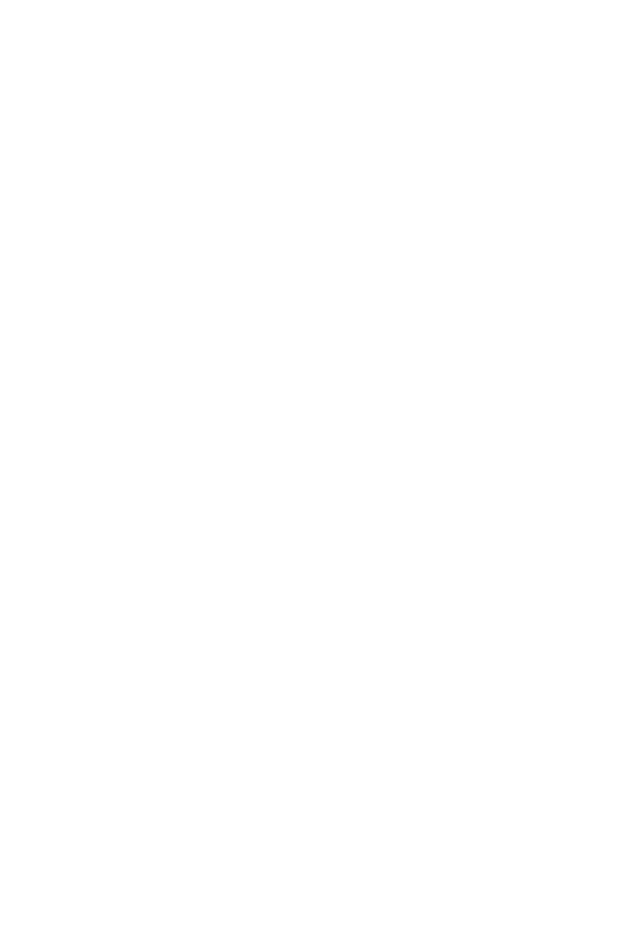
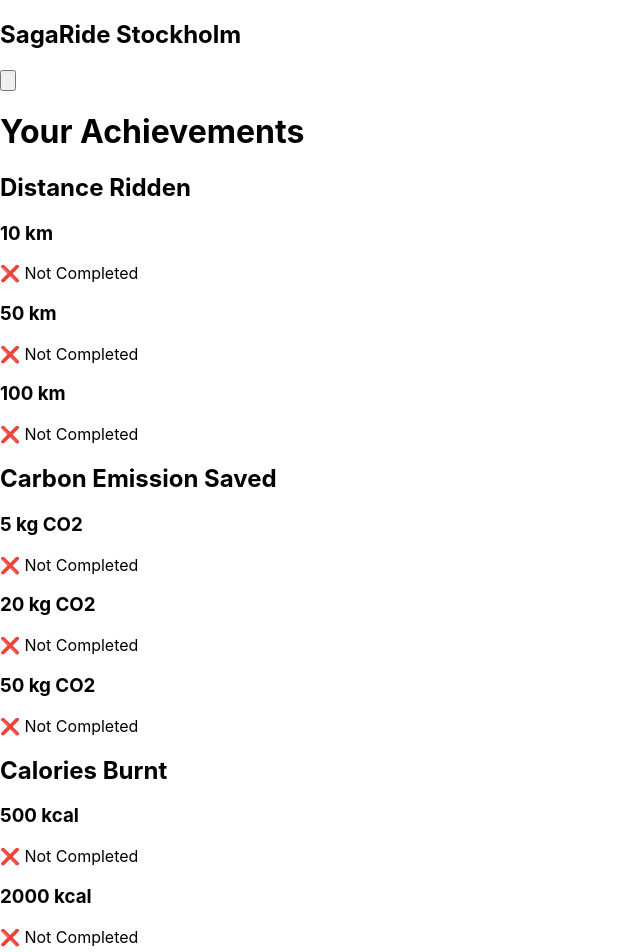
Before and after one commit to Heishigan/SagaRide, a React (Create React App) app: page /achievements in a window 1280 px wide. Before the commit this address had no page. Shown: the top 952 px of the page, without its empty margins (0-640 px from the left). Before the commit the page ends 800 px from the top, so only its background shows below. Built offline with nearby package versions, Linux system fonts and the light colour scheme.

Commit message:
Added achivements page

```diff
--- a/package.json
+++ b/package.json
@@ -8,6 +8,7 @@
     "@testing-library/jest-dom": "^6.6.3",
     "@testing-library/react": "^16.2.0",
     "@testing-library/user-event": "^13.5.0",
+    "axios": "^1.7.9",
     "firebase": "^11.3.1",
     "html5-qrcode": "^2.3.8",
     "http-proxy-middleware": "^3.0.3",
--- a/src/App.css
+++ b/src/App.css
@@ -36,3 +36,27 @@
     transform: rotate(360deg);
   }
 }
+/* Add this to your CSS file */
+.bg-blue-500 {
+  background-color: #3b82f6;
+}
+
+.text-white {
+  color: #fff;
+}
+
+.hover\:bg-blue-500:hover {
+  background-color: #3b82f6;
+}
+
+.hover\:text-white:hover {
+  color: #fff;
+}
+
+.rounded-lg {
+  border-radius: 0.5rem;
+}
+
+.shadow-lg {
+  box-shadow: 0 10px 15px -3px rgba(0, 0, 0, 0.1), 0 4px 6px -2px rgba(0, 0, 0, 0.05);
+}
--- a/src/App.js
+++ b/src/App.js
@@ -3,7 +3,8 @@
 import { BrowserRouter as Router, Routes, Route } from "react-router-dom";
 import Login from "./components/Login";
 import Dashboard from "./components/Dashboard";
-import Stats from "./components/Stats"; // Import the Stats component
+import Stats from "./components/Stats";
+import Achievements from "./components/Achievements"; // Import the Achievements component
 
 function App() {
   return (
@@ -11,7 +12,8 @@
       <Routes>
         <Route path="/" element={<Login />} />
         <Route path="/dashboard" element={<Dashboard />} />
-        <Route path="/stats" element={<Stats />} /> {/* Add the Stats route */}
+        <Route path="/stats" element={<Stats />} />
+        <Route path="/achievements" element={<Achievements />} /> {/* Add the Achievements route */}
       </Routes>
     </Router>
   );
--- /dev/null
+++ b/src/components/Achievements.js
@@ -0,0 +1,135 @@
+// src/components/Achievements.js
+import React, { useEffect, useState } from "react";
+import { db, auth } from "../firebase";
+import { collection, query, where, getDocs } from "firebase/firestore";
+import Navbar from "./Navbar";
+
+const Achievements = () => {
+  const [totalDistance, setTotalDistance] = useState(0);
+  const [totalCarbonSaved, setTotalCarbonSaved] = useState(0);
+  const [totalCaloriesBurnt, setTotalCaloriesBurnt] = useState(0);
+  const [discoveredStories, setDiscoveredStories] = useState([]);
+
+  useEffect(() => {
+    const fetchData = async () => {
+      const user = auth.currentUser;
+      if (user) {
+        // Fetch rides data
+        const ridesRef = collection(db, "rides");
+        const ridesQuery = query(ridesRef, where("userId", "==", user.uid));
+        const ridesSnapshot = await getDocs(ridesQuery);
+
+        let distance = 0;
+        ridesSnapshot.forEach((doc) => {
+          const rideData = doc.data();
+          distance += parseFloat(rideData.distance);
+        });
+        setTotalDistance(distance.toFixed(2));
+        setTotalCarbonSaved((distance * 0.2).toFixed(2)); // 0.2 kg CO2 per km
+        setTotalCaloriesBurnt((distance * 40).toFixed(2)); // 40 calories per km
+
+        // Fetch discovered stories
+        const storiesRef = collection(db, "stories");
+        const storiesQuery = query(storiesRef, where("discoveredBy", "array-contains", user.uid));
+        const storiesSnapshot = await getDocs(storiesQuery);
+        const stories = storiesSnapshot.docs.map((doc) => doc.data().location);
+        setDiscoveredStories(stories);
+      }
+    };
+
+    fetchData();
+  }, []);
+
+  return (
+    <div>
+      <Navbar />
+      <div className="p-4">
+        <h1 className="text-2xl font-bold mb-4">Your Achievements</h1>
+
+        {/* Distance Achievements */}
+        <div className="mb-6">
+          <h2 className="text-xl font-semibold mb-2">Distance Ridden</h2>
+          <div className="grid grid-cols-1 md:grid-cols-3 gap-4">
+            <AchievementCard
+              title="10 km"
+              completed={totalDistance >= 10}
+            />
+            <AchievementCard
+              title="50 km"
+              completed={totalDistance >= 50}
+            />
+            <AchievementCard
+              title="100 km"
+              completed={totalDistance >= 100}
+            />
+          </div>
+        </div>
+
+        {/* Carbon Emission Achievements */}
+        <div className="mb-6">
+          <h2 className="text-xl font-semibold mb-2">Carbon Emission Saved</h2>
+          <div className="grid grid-cols-1 md:grid-cols-3 gap-4">
+            <AchievementCard
+              title="5 kg CO2"
+              completed={totalCarbonSaved >= 5}
+            />
+            <AchievementCard
+              title="20 kg CO2"
+              completed={totalCarbonSaved >= 20}
+            />
+            <AchievementCard
+              title="50 kg CO2"
+              completed={totalCarbonSaved >= 50}
+            />
+          </div>
+        </div>
+
+        {/* Calories Burnt Achievements */}
+        <div className="mb-6">
+          <h2 className="text-xl font-semibold mb-2">Calories Burnt</h2>
+          <div className="grid grid-cols-1 md:grid-cols-3 gap-4">
+            <AchievementCard
+              title="500 kcal"
+              completed={totalCaloriesBurnt >= 500}
+            />
+            <AchievementCard
+              title="2000 kcal"
+              completed={totalCaloriesBurnt >= 2000}
+            />
+            <AchievementCard
+              title="5000 kcal"
+              completed={totalCaloriesBurnt >= 5000}
+            />
+          </div>
+        </div>
+
+        {/* Story Stones Discovered */}
+        <div className="mb-6">
+          <h2 className="text-xl font-semibold mb-2">Story Stones Discovered</h2>
+          <div className="grid grid-cols-1 md:grid-cols-3 gap-4">
+            {discoveredStories.map((location, index) => (
+              <AchievementCard
+                key={index}
+                title={location}
+                completed={true}
+              />
+            ))}
+          </div>
+        </div>
+      </div>
+    </div>
+  );
+};
+
+const AchievementCard = ({ title, completed }) => {
+  return (
+    <div className={`p-6 rounded-lg shadow-md ${completed ? "bg-green-100" : "bg-gray-100"}`}>
+      <h3 className="text-lg font-semibold">{title}</h3>
+      <p className="text-sm mt-2">
+        {completed ? "✅ Completed" : "❌ Not Completed"}
+      </p>
+    </div>
+  );
+};
+
+export default Achievements;
--- a/src/components/Dashboard.js
+++ b/src/components/Dashboard.js
@@ -3,7 +3,7 @@
 import Navbar from "./Navbar";
 import GoogleMaps from "./GoogleMaps";
 import { db, auth } from "../firebase"; // Import auth
-import { collection, addDoc, doc, getDoc } from "firebase/firestore";
+import { collection, addDoc, doc, getDoc, updateDoc } from "firebase/firestore";
 import QRScanner from "./QRScanner";
 import AchievementModal from "./AchievementModal"; // Import the modal
 
@@ -113,30 +113,34 @@
   const handleScan = async (data) => {
     console.log("Scanned QR code:", data);
 
-    // Fetch story from Firestore
-    const storyRef = doc(db, "stories", data); // Use QR code value as document ID
+    const user = auth.currentUser;
+    if (user) {
+      const storyRef = doc(db, "stories", data);
       const storyDoc = await getDoc(storyRef);
-
 
       if (storyDoc.exists()) {
         const storyData = storyDoc.data();
+        setStory(storyData);
+
+        // Update discoveredBy field
+        const discoveredBy = storyData.discoveredBy || [];
+        if (!discoveredBy.includes(user.uid)) {
+          discoveredBy.push(user.uid);
+          await updateDoc(storyRef, { discoveredBy });
+        }
 
         // Show achievement modal
         setAchievementLocation(storyData.location);
         setIsModalOpen(true);
-      console.log("Opening audio link:", storyData.audioURL);
-      if (storyData.audioURL) {
-        window.open(storyData.audioURL, "_blank");
-      }
 
         // Open audio link in a new tab (if available)
-      if (storyData.audioURL) {
-        window.open(storyData.audioURL, "_blank");
+        if (storyData.audioUrl) {
+          window.open(storyData.audioUrl, "_blank");
         }
       } else {
         console.error("Story not found");
       }
-
+    }
   };
 
   return (
--- a/src/components/Navbar.js
+++ b/src/components/Navbar.js
@@ -58,6 +58,12 @@
               Stats
             </button>
             <button
+              onClick={() => navigate("/achievements")}
+              className="block w-full px-4 py-2 text-gray-800 hover:bg-blue-500 hover:text-white"
+            >
+              Achievements
+            </button>
+            <button
               onClick={handleLogout}
               className="block w-full px-4 py-2 text-gray-800 hover:bg-blue-500 hover:text-white"
             >
```
Also changed, not shown: 1 other file (tests, documents, lock files or other folders). Lines whose indentation alone changed are shown as unchanged.
